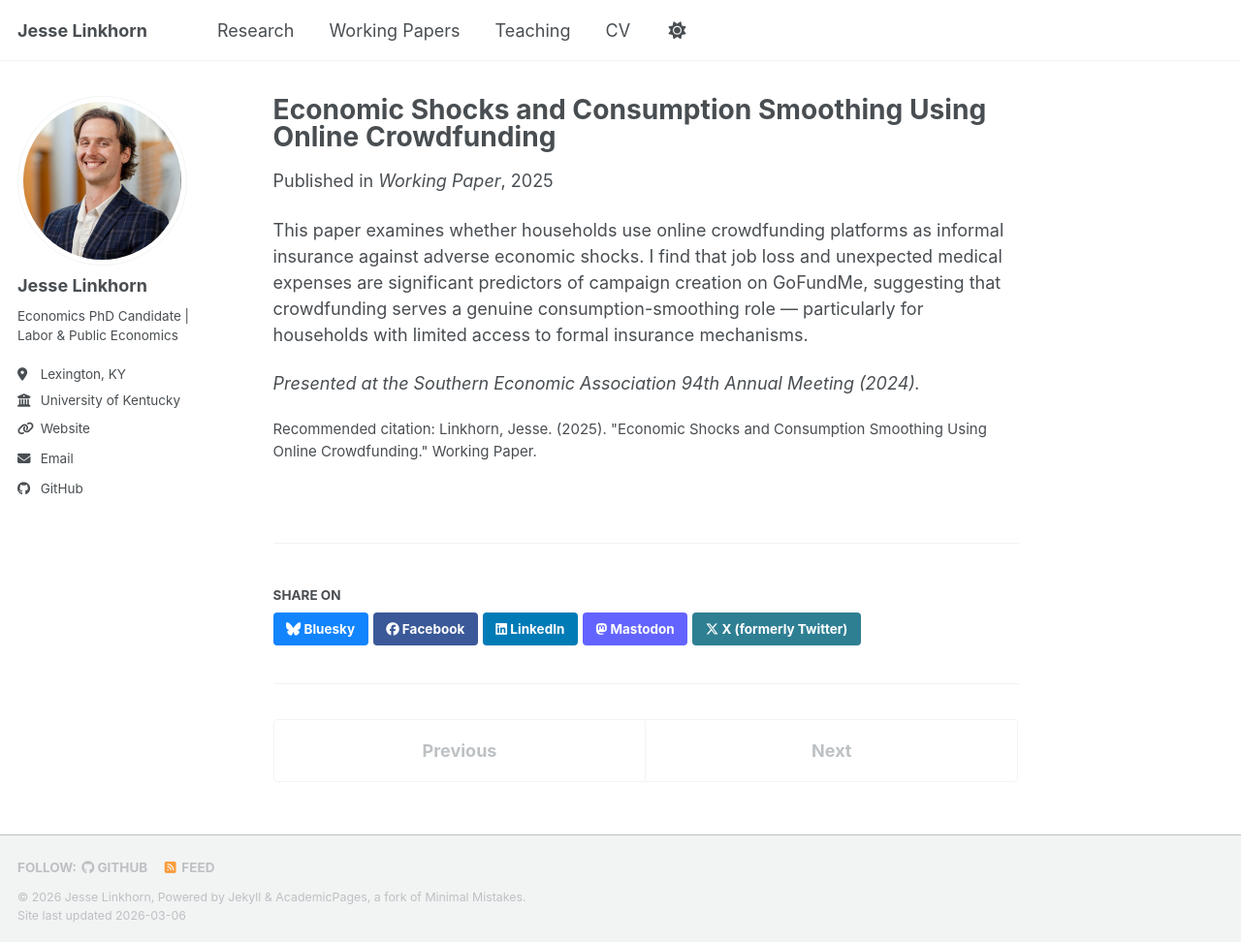
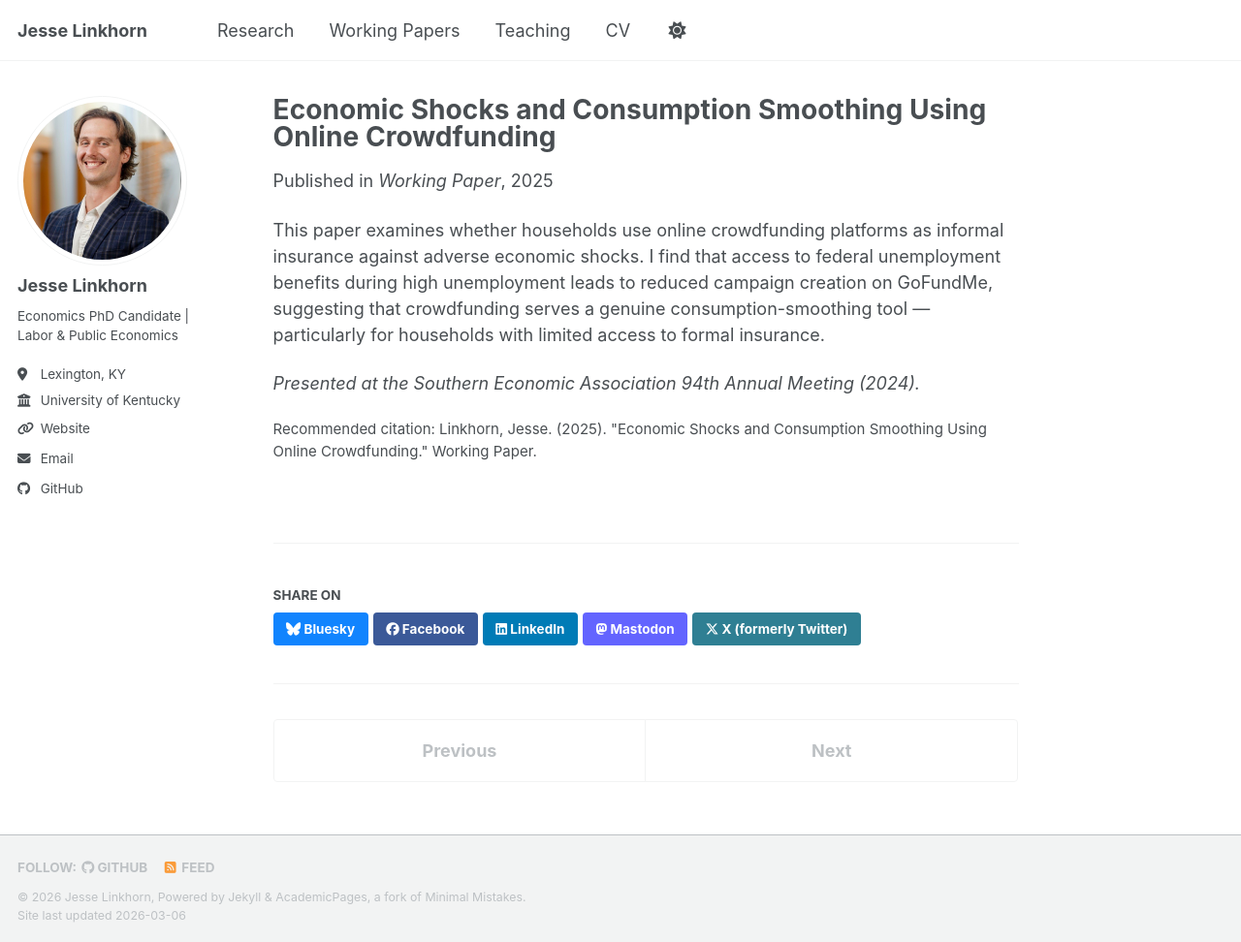
Before and after one commit to linkhornj14/linkhornj14.github.io, a Jekyll site: the page built from _publications/2025-01-01-crowdfunding-shocks.md, in a window 1280 px wide and 972 px high. Shown: the whole window at 97% size. Built offline with Jekyll 4.4.1, drawn with Linux system fonts in a browser that asks for light colours; a script bundle is joined from its source files by our own code; library files that are not in the unit come from our copies.

Commit message:
Update 2025-01-01-crowdfunding-shocks.md
updated

```diff
--- a/_publications/2025-01-01-crowdfunding-shocks.md
+++ b/_publications/2025-01-01-crowdfunding-shocks.md
@@ -7,6 +7,6 @@ venue: 'Working Paper'
 citation: 'Linkhorn, Jesse. (2025). "Economic Shocks and Consumption Smoothing Using Online Crowdfunding." Working Paper.'
 ---
 
-This paper examines whether households use online crowdfunding platforms as informal insurance against adverse economic shocks. I find that job loss and unexpected medical expenses are significant predictors of campaign creation on GoFundMe, suggesting that crowdfunding serves a genuine consumption-smoothing role — particularly for households with limited access to formal insurance mechanisms.
+This paper examines whether households use online crowdfunding platforms as informal insurance against adverse economic shocks. I find that access to federal unemployment benefits during high unemployment leads to reduced campaign creation on GoFundMe, suggesting that crowdfunding serves a genuine consumption-smoothing tool — particularly for households with limited access to formal insurance.
 
 *Presented at the Southern Economic Association 94th Annual Meeting (2024).*
```
